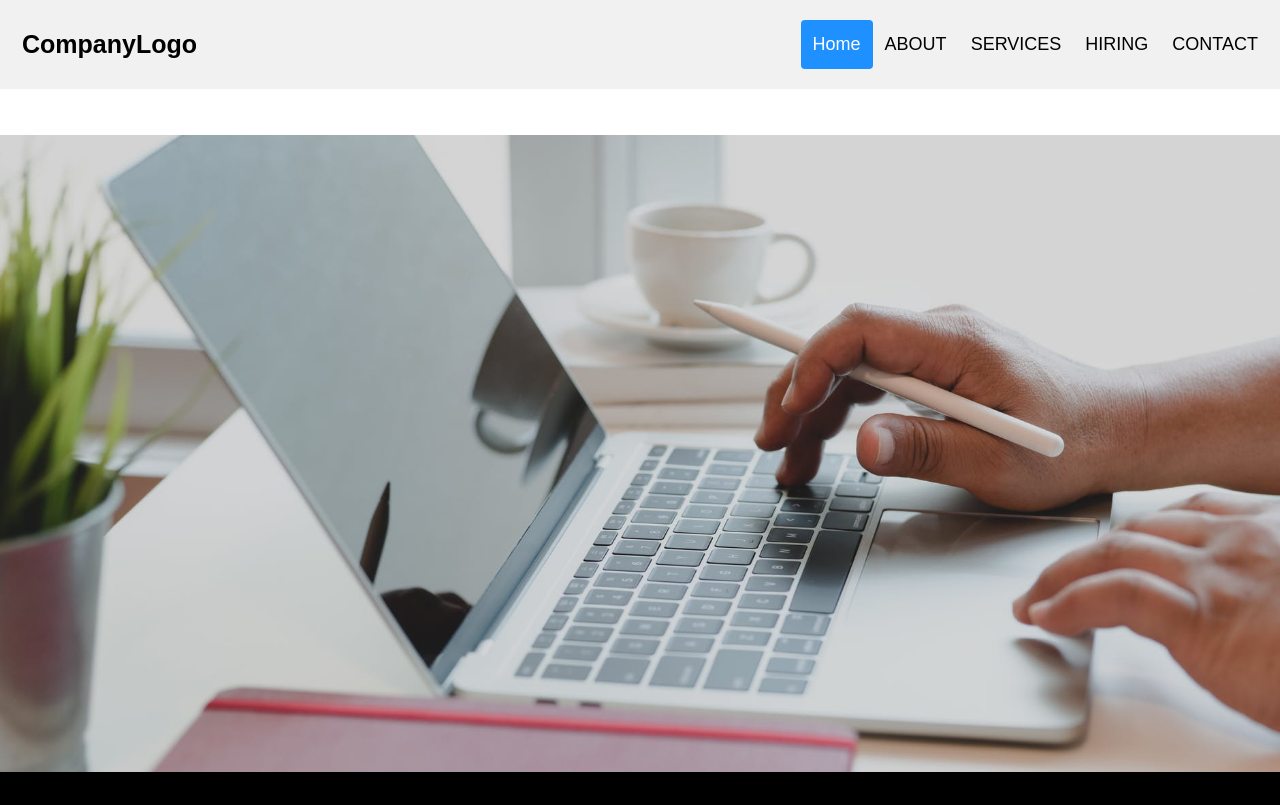
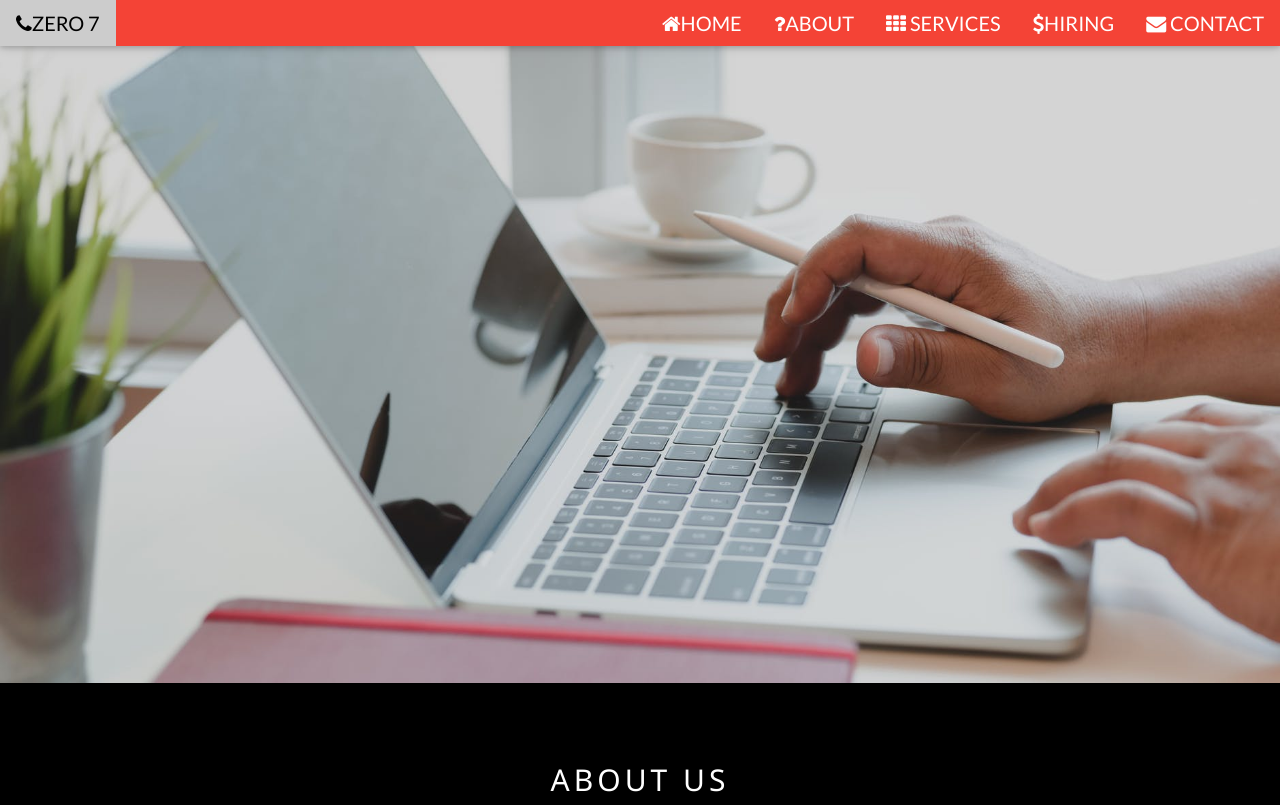
Before and after one commit to Neema2018/ZERO-SEVEN, a plain HTML site: page index.html in a window 1280 px wide. Shown: the top 805 px of the page. Drawn offline with nearby package versions, Linux system fonts and the light colour scheme.

Commit message:
modified header

```diff
--- a/index.html
+++ b/index.html
@@ -12,63 +12,6 @@ body {
   font-size: 20px;
   }
 .mySlides {display: none}
-
-/*Header Styling*/
-* {box-sizing: border-box;}
-
-body {
-  margin: 0;
-  font-family: Arial, Helvetica, sans-serif;
-}
-
-.header {
-  overflow: hidden;
-  background-color: #f1f1f1;
-  padding: 20px 10px;
-}
-
-.header a {
-  float: left;
-  color: black;
-  text-align: center;
-  padding: 12px;
-  text-decoration: none;
-  font-size: 18px;
-  line-height: 25px;
-  border-radius: 4px;
-}
-
-.header a.logo {
-  font-size: 25px;
-  font-weight: bold;
-}
-
-.header a:hover {
-  background-color: #ddd;
-  color: black;
-}
-
-.header a.active {
-  background-color: dodgerblue;
-  color: white;
-}
-
-.header-right {
-  float: right;
-}
-
-@media screen and (max-width: 500px) {
-  .header a {
-    float: none;
-    display: block;
-    text-align: left;
-  }
-
-  .header-right {
-    float: none;
-  }
-}
-
 
 /*Styling for the services section */
 :root{
@@ -217,16 +160,21 @@ footer {
 
 </style>
 <body>
-  <div class="header">
-    <a href="#default" class="logo">CompanyLogo</a>
-    <div class="header-right">
-      <a class="active" href="#home">Home</a>
-      <a href="#about">ABOUT</a>
-      <a href="services">SERVICES</a>
-      <a href="pricing">HIRING</a>
-      <a href="#contact">CONTACT</a>
-    </div>
-  </div>
+
+<!-- Navbar (sit on top) -->
+<div class="w3-top">
+  <div class="w3-bar w3-red w3-card">
+    <a href="logo" class="w3-bar-item w3-button"><i class="fa fa-phone"></i>ZERO 7</a>
+          <!-- Right-sided navbar links -->
+          <div class="w3-right">
+          <a href="#home" class="w3-bar-item w3-button"><i class="fa fa-home"></i>HOME</a>
+            <a href="#about" class="w3-bar-item w3-button"><i class="fa fa-question"></i>ABOUT</a>
+            <a href="#services" class="w3-bar-item w3-button"><i class="fa fa-th"></i> SERVICES</a>
+            <a href="#pricing" class="w3-bar-item w3-button"><i class="fa fa-usd"></i>HIRING</a>
+          <a href="#contact" class="w3-bar-item w3-button"><i class="fa fa-envelope"></i> CONTACT</a>
+        </div>
+        </div>
+        </div>
 
 <!-- Navbar on small screens (remove the onclick attribute if you want the navbar to always show on top of the content when clicking on the links) -->
 <div id="navDemo" class="w3-bar-block w3-black w3-hide w3-hide-large w3-hide-medium w3-top" style="margin-top:46px">
```
